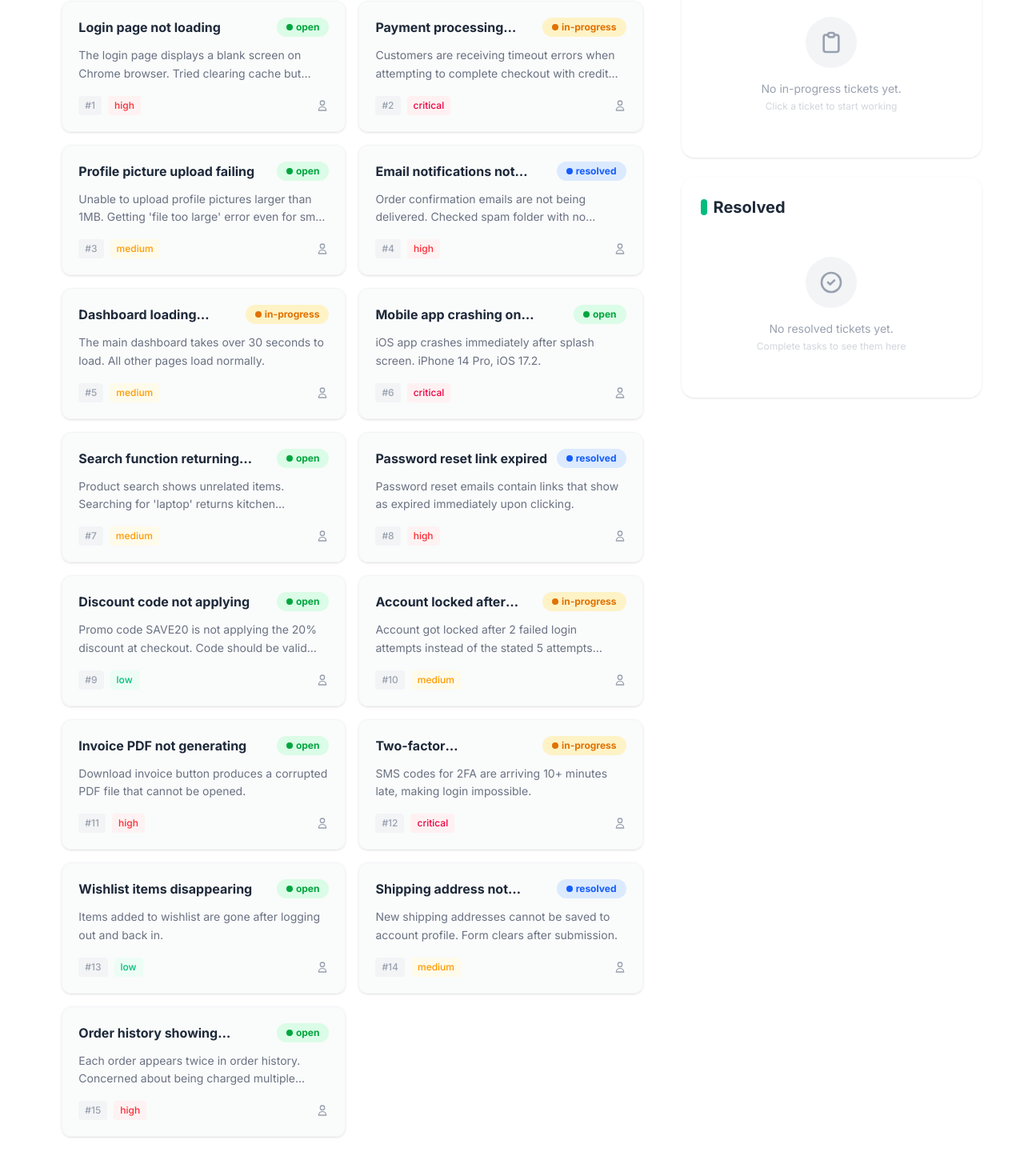
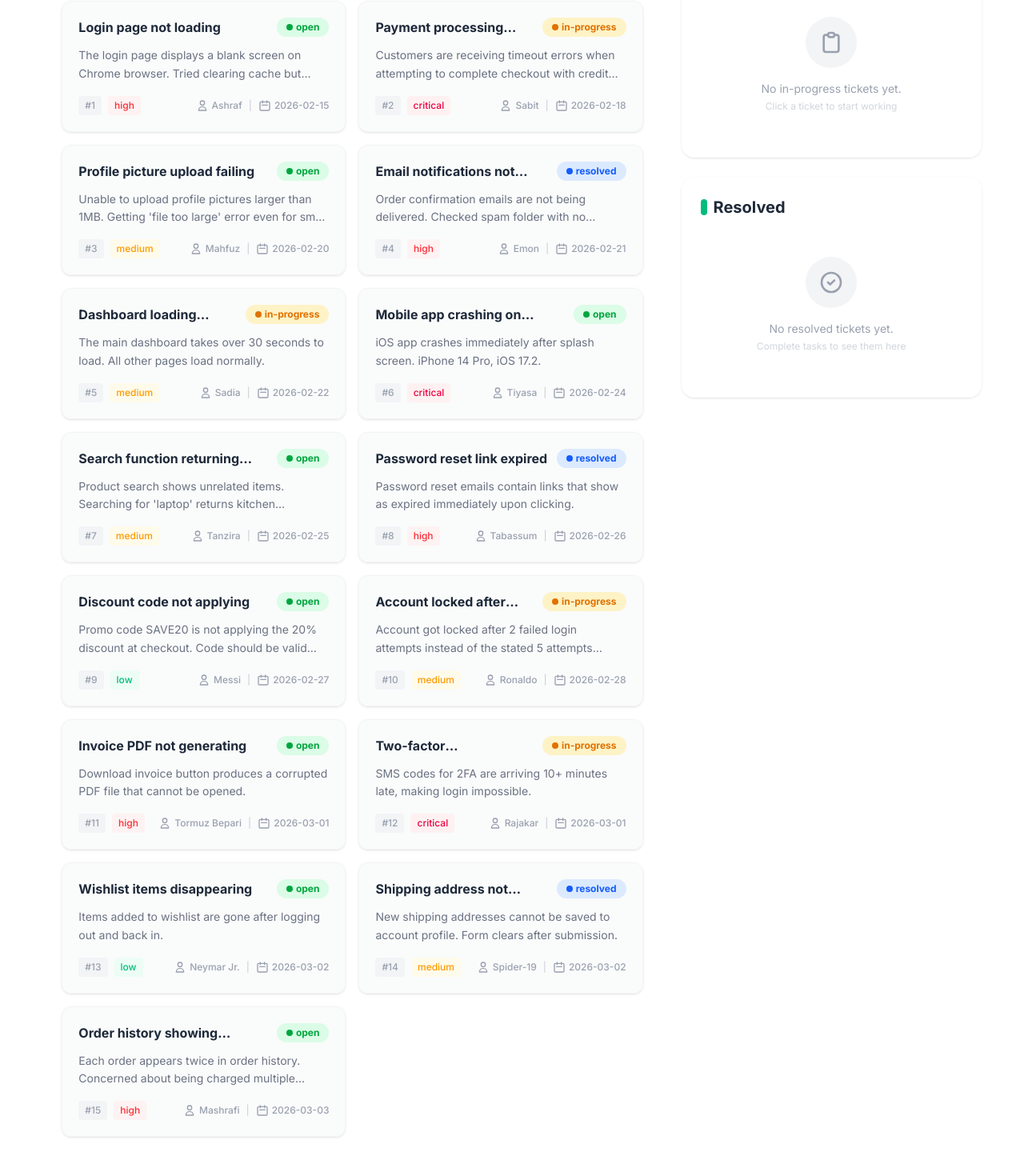
Before and after one commit to Mahfuz1912/CS-Ticket_System, a React (Vite) app: page / in a window 1280 px wide. Shown: the part 480-1950 px from the top of the page at 80% size. Built offline with nearby package versions, Linux system fonts and the light colour scheme.

Commit message:
fix: Update customer names in data.json and enhance toast notifications in MainCodeComponent

```diff
--- a/public/data.json
+++ b/public/data.json
@@ -3,7 +3,7 @@
     "id": 1,
     "title": "Login page not loading",
     "description": "The login page displays a blank screen on Chrome browser. Tried clearing cache but issue persists.",
-    "customer": "John Smith",
+    "customer": "Ashraf",
     "priority": "high",
     "status": "open",
     "createdAt": "2026-02-15"
@@ -12,7 +12,7 @@
     "id": 2,
     "title": "Payment processing error",
     "description": "Customers are receiving timeout errors when attempting to complete checkout with credit cards.",
-    "customer": "Sarah Johnson",
+    "customer": "Sabit",
     "priority": "critical",
     "status": "in-progress",
     "createdAt": "2026-02-18"
@@ -21,7 +21,7 @@
     "id": 3,
     "title": "Profile picture upload failing",
     "description": "Unable to upload profile pictures larger than 1MB. Getting 'file too large' error even for small images.",
-    "customer": "Mike Davis",
+    "customer": "Mahfuz",
     "priority": "medium",
     "status": "open",
     "createdAt": "2026-02-20"
@@ -30,7 +30,7 @@
     "id": 4,
     "title": "Email notifications not received",
     "description": "Order confirmation emails are not being delivered. Checked spam folder with no results.",
-    "customer": "Emily Chen",
+    "customer": "Emon",
     "priority": "high",
     "status": "resolved",
     "createdAt": "2026-02-21"
@@ -39,7 +39,7 @@
     "id": 5,
     "title": "Dashboard loading slowly",
     "description": "The main dashboard takes over 30 seconds to load. All other pages load normally.",
-    "customer": "Robert Wilson",
+    "customer": "Sadia",
     "priority": "medium",
     "status": "in-progress",
     "createdAt": "2026-02-22"
@@ -48,7 +48,7 @@
     "id": 6,
     "title": "Mobile app crashing on startup",
     "description": "iOS app crashes immediately after splash screen. iPhone 14 Pro, iOS 17.2.",
-    "customer": "Lisa Anderson",
+    "customer": "Tiyasa",
     "priority": "critical",
     "status": "open",
     "createdAt": "2026-02-24"
@@ -57,7 +57,7 @@
     "id": 7,
     "title": "Search function returning wrong results",
     "description": "Product search shows unrelated items. Searching for 'laptop' returns kitchen appliances.",
-    "customer": "David Brown",
+    "customer": "Tanzira",
     "priority": "medium",
     "status": "open",
     "createdAt": "2026-02-25"
@@ -66,7 +66,7 @@
     "id": 8,
     "title": "Password reset link expired",
     "description": "Password reset emails contain links that show as expired immediately upon clicking.",
-    "customer": "Jennifer Martinez",
+    "customer": "Tabassum",
     "priority": "high",
     "status": "resolved",
     "createdAt": "2026-02-26"
@@ -75,7 +75,7 @@
     "id": 9,
     "title": "Discount code not applying",
     "description": "Promo code SAVE20 is not applying the 20% discount at checkout. Code should be valid until March 2026.",
-    "customer": "Chris Taylor",
+    "customer": "Messi",
     "priority": "low",
     "status": "open",
     "createdAt": "2026-02-27"
@@ -84,7 +84,7 @@
     "id": 10,
     "title": "Account locked after failed attempts",
     "description": "Account got locked after 2 failed login attempts instead of the stated 5 attempts policy.",
-    "customer": "Amanda White",
+    "customer": "Ronaldo",
     "priority": "medium",
     "status": "in-progress",
     "createdAt": "2026-02-28"
@@ -93,7 +93,7 @@
     "id": 11,
     "title": "Invoice PDF not generating",
     "description": "Download invoice button produces a corrupted PDF file that cannot be opened.",
-    "customer": "Kevin Lee",
+    "customer": "Tormuz Bepari",
     "priority": "high",
     "status": "open",
     "createdAt": "2026-03-01"
@@ -102,7 +102,7 @@
     "id": 12,
     "title": "Two-factor authentication issues",
     "description": "SMS codes for 2FA are arriving 10+ minutes late, making login impossible.",
-    "customer": "Rachel Green",
+    "customer": "Rajakar",
     "priority": "critical",
     "status": "in-progress",
     "createdAt": "2026-03-01"
@@ -111,7 +111,7 @@
     "id": 13,
     "title": "Wishlist items disappearing",
     "description": "Items added to wishlist are gone after logging out and back in.",
-    "customer": "Tom Harris",
+    "customer": "Neymar Jr.",
     "priority": "low",
     "status": "open",
     "createdAt": "2026-03-02"
@@ -120,7 +120,7 @@
     "id": 14,
     "title": "Shipping address not saving",
     "description": "New shipping addresses cannot be saved to account profile. Form clears after submission.",
-    "customer": "Nicole Clark",
+    "customer": "Spider-19",
     "priority": "medium",
     "status": "resolved",
     "createdAt": "2026-03-02"
@@ -129,7 +129,7 @@
     "id": 15,
     "title": "Order history showing duplicates",
     "description": "Each order appears twice in order history. Concerned about being charged multiple times.",
-    "customer": "Brian Miller",
+    "customer": "Mashrafi",
     "priority": "high",
     "status": "open",
     "createdAt": "2026-03-03"
--- a/src/Layout.jsx
+++ b/src/Layout.jsx
@@ -10,7 +10,7 @@ const Layout = () => {
       <Navbar />
       <MainCodeComponent />
       <Footer />
-      <ToastContainer />
+      <ToastContainer theme="colored" />
     </div>
   );
 };
--- a/src/MainCodeComponent.jsx
+++ b/src/MainCodeComponent.jsx
@@ -8,6 +8,7 @@ const MainCodeComponent = () => {
   const [ticket, setTicket] = useState([]); //In Progress Tickets with details
   const [resolved, setResolved] = useState(0); //Resolved Tickets
   const [resolvedTicket, setResolvedTicket] = useState([]); //Resolved Tickets with details
+
   useEffect(() => {
     fetch("/data.json")
       .then((res) => res.json())
@@ -15,12 +16,11 @@ const MainCodeComponent = () => {
   }, []);
 
   const handelAdd = ({ ticket }) => {
-    console.log(ticket);
     setInProgress((prev) => prev + 1);
     setTicket((prev) => [...prev, ticket]);
-    toast.success("Ticket added to in-progress", {
-      position: "top-right",
-      autoClose: 3000,
+    toast.success("Ticket Added to In-Progress", {
+      position: "top-center",
+      autoClose: 1500,
     });
   };
 
@@ -29,9 +29,9 @@ const MainCodeComponent = () => {
     setInProgress((prev) => prev - 1);
     setResolved((prev) => prev + 1);
     setResolvedTicket((prev) => [...prev, comticket]);
-    toast.success("Ticket marked as resolved", {
-      position: "top-right",
-      autoClose: 3000,
+    toast.success("Ticket Marked As Resolved", {
+      position: "top-center",
+      autoClose: 1500,
     });
   };
 
@@ -51,7 +51,7 @@ const MainCodeComponent = () => {
   return (
     <div className="min-h-screen bg-[url('/vector2.png')] bg-no-repeat bg-cover bg-fixed">
       <Bannar inProgress={inProgress} resolved={resolved} />
-      <div className="w-11/12 max-w-7xl mx-auto py-8 md:py-12 grid grid-cols-1 lg:grid-cols-3 gap-6">
+      <div className="w-11/12 mx-auto py-8 md:py-12 grid grid-cols-1 lg:grid-cols-3 gap-6">
         <div className="lg:col-span-2 rounded-2xl p-4 md:p-6">
           <h1 className="font-bold text-xl md:text-2xl text-gray-800 mb-4 md:mb-6 flex items-center gap-2">
             <span className="w-2 h-5 md:h-6 bg-purple-500 rounded-full"></span>
@@ -108,8 +108,25 @@ const MainCodeComponent = () => {
                             d="M16 7a4 4 0 11-8 0 4 4 0 018 0zM12 14a7 7 0 00-7 7h14a7 7 0 00-7-7z"
                           />
                         </svg>
-                        <span className="hidden xs:inline">
-                          {ticket.customer}
+                        <span>{ticket.customer}</span>
+                      </span>
+                      <span className="text-gray-300">|</span>
+                      <span className="flex items-center gap-1">
+                        <svg
+                          className="w-3 h-3 md:w-4 md:h-4"
+                          fill="none"
+                          stroke="currentColor"
+                          viewBox="0 0 24 24"
+                        >
+                          <path
+                            strokeLinecap="round"
+                            strokeLinejoin="round"
+                            strokeWidth="2"
+                            d="M8 7V3m8 4V3m-9 8h10M5 21h14a2 2 0 002-2V7a2 2 0 00-2-2H5a2 2 0 00-2 2v12a2 2 0 002 2z"
+                          />
+                        </svg>
+                        <span>
+                          {ticket.createdAt}
                         </span>
                       </span>
                     </div>
```
